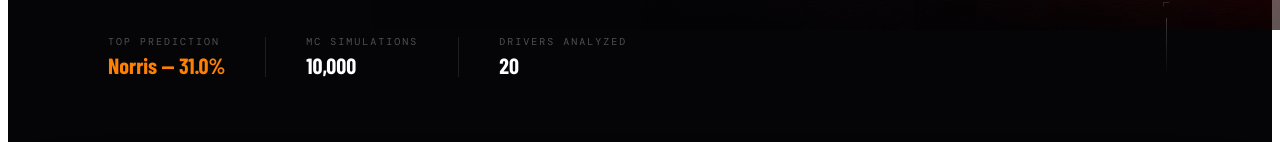
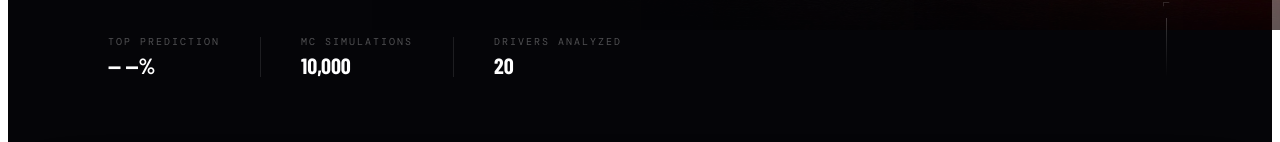
Before and after one commit to mahip16/f1-race-predictor, a React (Vite) app in the folder f1-frontend/: page / in a window 1280 px wide. Shown: the part 770-912 px from the top of the page. Built offline with nearby package versions, Linux system fonts and the light colour scheme; no server answers; a web font is replaced by a local one.

Commit message:
feat: wire live API data to predictions, hero, and team colors

```diff
--- a/f1-frontend/components/Hero.jsx
+++ b/f1-frontend/components/Hero.jsx
@@ -1,4 +1,12 @@
-export default function Hero() {
+import { TEAM_COLORS, teamKey } from "../src/mockData"
+
+export default function Hero({ predictions }) {
+  const data = predictions?.predictions || []
+  const top = data[0]
+  const season = predictions?.season || 2025
+  const circuit = predictions?.circuit || "monaco"
+  const formatName = (str) => str?.replace(/_/g, " ").replace(/\b\w/g, c => c.toUpperCase())
+
   return (
     <div style={{
       height: "100vh",
@@ -53,7 +61,7 @@
           textTransform: "uppercase",
           marginBottom: "16px",
         }}>
-          2025 Season — Monaco Grand Prix
+          {season} Season — {formatName(circuit)} Grand Prix
         </div>
 
         <h1 style={{
@@ -87,9 +95,9 @@
               fontFamily: "'Barlow Condensed', sans-serif",
               fontSize: "22px",
               fontWeight: 700,
-              color: "#FF8000",
+              color: top ? (TEAM_COLORS[teamKey(top.team)] || "#fff") : "#fff",
             }}>
-              Norris — 31.0%
+              {formatName(top?.driver)} — {top ? (top.win_probability * 100).toFixed(1) : "—"}%
             </div>
           </div>
 
@@ -135,7 +143,7 @@
               fontWeight: 700,
               color: "#fff",
             }}>
-              20
+              {data.length || 20}
             </div>
           </div>
         </div>
--- a/f1-frontend/components/MonteCarloSection.jsx
+++ b/f1-frontend/components/MonteCarloSection.jsx
@@ -1,9 +1,9 @@
 import GlassPanel from "./GlassPanel"
 import AnimatedBar from "./AnimatedBar"
-import { MOCK_PREDICTIONS, TEAM_COLORS } from "../src/mockData"
+import { MOCK_PREDICTIONS, TEAM_COLORS, teamKey } from "../src/mockData"
 
-export default function MonteCarloSection() {
-  const { predictions } = MOCK_PREDICTIONS
+export default function MonteCarloSection({ predictions: predictionsProp }) {
+  const { predictions } = predictionsProp || MOCK_PREDICTIONS
   const maxValue = Math.max(...predictions.map(d => d.mc_probability))
   const formatName = (str) => str.replace(/_/g, " ").replace(/\b\w/g, c => c.toUpperCase())
 
@@ -23,7 +23,7 @@
               key={driver.driver}
               value={driver.mc_probability}
               maxValue={maxValue}
-              color={TEAM_COLORS[driver.team]}
+              color={TEAM_COLORS[teamKey(driver.team)] || "#fff"}
               delay={index * 0.06}
               label={formatName(driver.driver)}
               sublabel={`MC vs Model: ${sign}${delta}%`}
--- a/f1-frontend/components/PredictionsSection.jsx
+++ b/f1-frontend/components/PredictionsSection.jsx
@@ -1,9 +1,9 @@
 import GlassPanel from "./GlassPanel"
 import AnimatedBar from "./AnimatedBar"
-import { MOCK_PREDICTIONS, TEAM_COLORS } from "../src/mockData"
+import { MOCK_PREDICTIONS, TEAM_COLORS, teamKey } from "../src/mockData"
 
-export default function PredictionsSection() {
-  const { predictions } = MOCK_PREDICTIONS
+export default function PredictionsSection({ predictions: predictionsProp }) {
+  const { predictions } = predictionsProp || MOCK_PREDICTIONS
   const maxValue = Math.max(...predictions.map(d => d.win_probability))
   const formatName = (str) => str.replace(/_/g, " ").replace(/\b\w/g, c => c.toUpperCase())
 
@@ -20,7 +20,7 @@
             key={driver.driver}
             value={driver.win_probability}
             maxValue={maxValue}
-            color={TEAM_COLORS[driver.team]}
+            color={TEAM_COLORS[teamKey(driver.team)] || "#fff"}
             delay={index * 0.06}
             label={formatName(driver.driver)}
             sublabel={`P${driver.grid} · ${formatName(driver.team)}`}
--- a/f1-frontend/components/Sidebar.jsx
+++ b/f1-frontend/components/Sidebar.jsx
@@ -29,8 +29,10 @@
   }, [season])
 
   const handleSubmit = async () => {
+    console.log("mode: " + mode + " circuit: " + selectedCircuit + " season: " + season)
     if (mode === "historical" && !selectedCircuit) return
     onClose()
+    window.scrollTo({ top: 0, behavior: "smooth" })
     setLoading(true)
     try {
       const data = await fetchPredictions(season, selectedCircuit)
--- a/f1-frontend/src/App.jsx
+++ b/f1-frontend/src/App.jsx
@@ -75,7 +75,7 @@
                     gap: "40px",
                     opacity: loading ? 0 : 1,
                     transition: "opacity 0.4s ease", }}>
-        <Hero />
+        <Hero predictions={predictions}/>
         <PredictionsSection predictions={predictions} />
         <MonteCarloSection predictions={predictions} />
         <FormSection />
--- a/f1-frontend/src/mockData.jsx
+++ b/f1-frontend/src/mockData.jsx
@@ -11,7 +11,28 @@
   kick_sauber: "#52E252",
   cadillac: "#4d4d4d",
   audi: "#BB0000",
+
+  alfa_romeo: "#B12335",
+  alphatauri: "#5E8FAA",
+  alpha_tauri: "#5E8FAA",
+  renault: "#FFF500",
+  racing_point: "#F596C8",
+  force_india: "#F596C8",
+  toro_rosso: "#469BFF",
+  lotus: "#FFB800",
+  manor: "#6E0000",
+  sauber: "#006EFF",
+  caterham: "#005030",
+  marussia: "#6E0000",
+  jordan: "#FFD700",
+
 };
+
+export const teamKey = (team) =>
+  team?.toLowerCase()
+    .replace(/ f1 team| racing| motorsport/g, "")
+    .replace(/ /g, "_")
+    .trim()
 
 export const MOCK_PREDICTIONS = {
   season: 2025,
```
